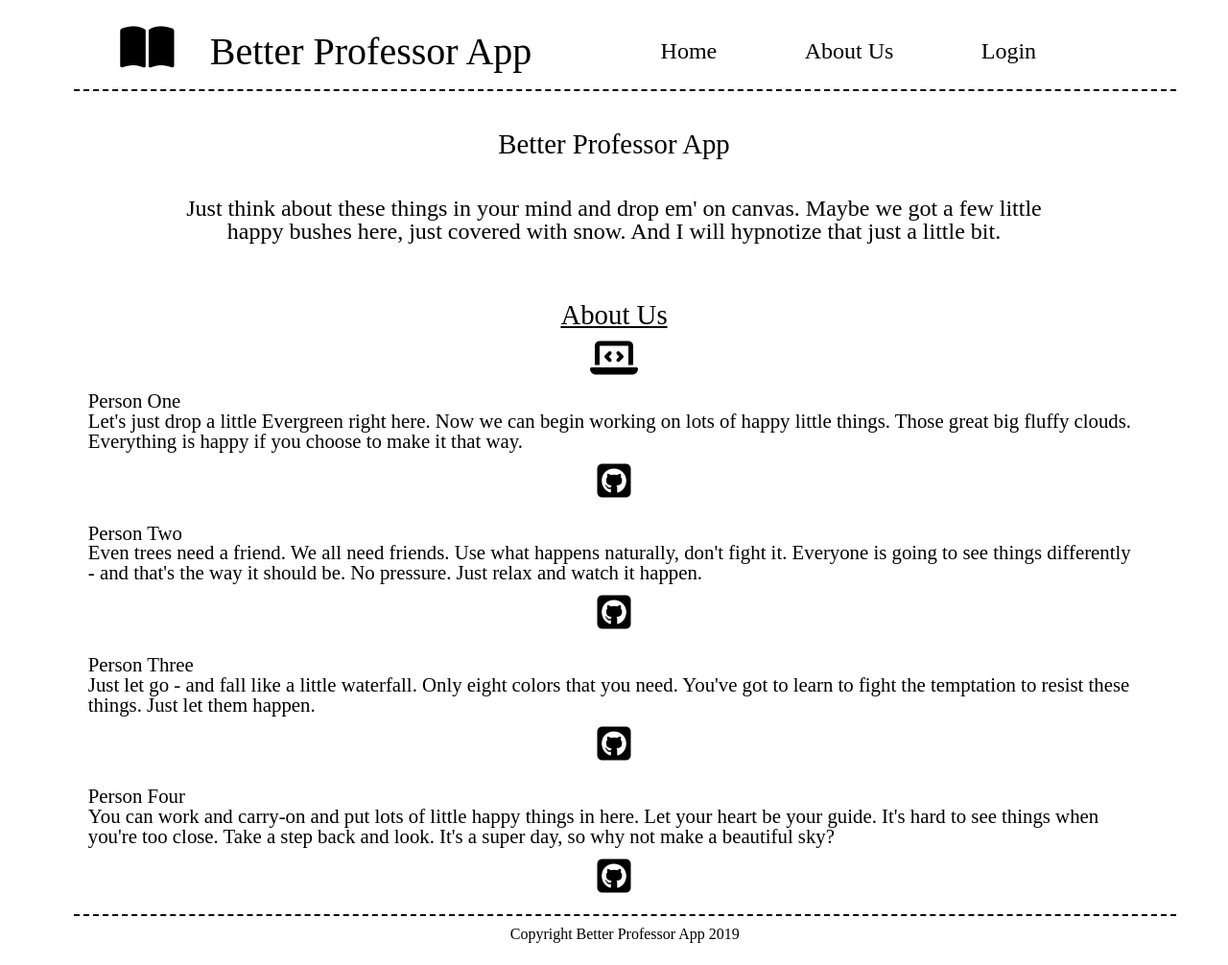
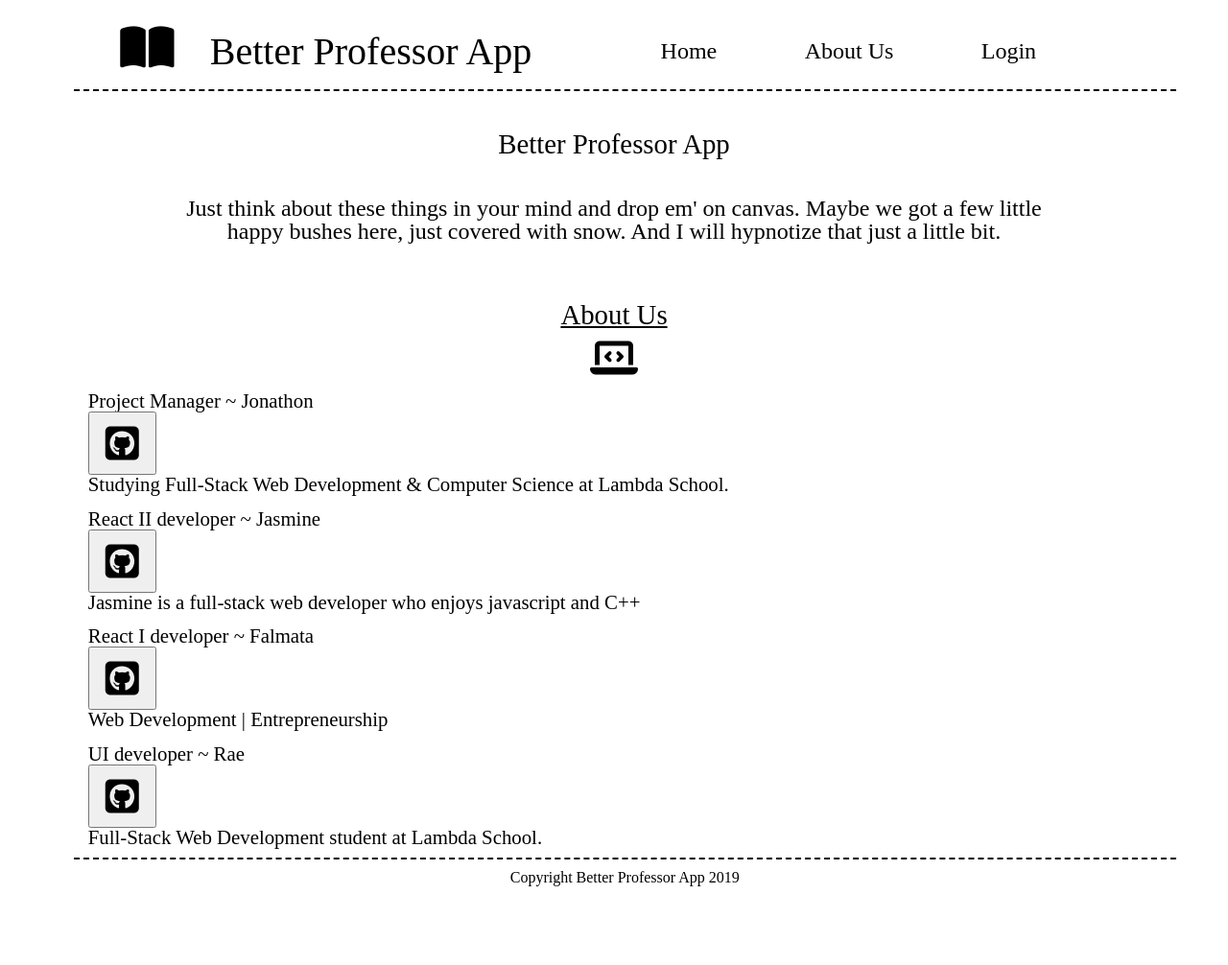
Before and after one commit to Build-Week-Better-Professor/Marketing-Page, a plain HTML site: page about.html in a window 1280 px wide. Shown: the whole page at 96% size. After the commit the page ends 947 px from the top, so only its background shows below. Drawn offline with Linux system fonts and the light colour scheme.

Commit message:
adding links to the about us page, and editing the layout

```diff
--- a/about.html
+++ b/about.html
@@ -36,27 +36,28 @@
                 <i class="fas fa-laptop-code"></i>
 
                 <div class="personOne"> <!--personOne opens-->
-                    <h3>Person One</h3>
-                    <p>Let's just drop a little Evergreen right here. Now we can begin working on lots of happy little things. Those great big fluffy clouds. Everything is happy if you choose to make it that way.</p>
-                    <i class="fab fa-github-square"></i>
+                    <h3>Project Manager ~ Jonathon</h3>
+                    <button class="github" onclick="window.location.href = 'https://github.com/jonyonson';"> <i class="fab fa-github-square"></i> </button>
+                    <p>Studying Full-Stack Web Development & Computer Science at Lambda School. </p>
+
                 </div> <!--personOne closes-->
 
                 <div class="personTwo"> <!--personTwo opens-->
-                    <h3>Person Two</h3>
-                    <p>Even trees need a friend. We all need friends. Use what happens naturally, don't fight it. Everyone is going to see things differently - and that's the way it should be. No pressure. Just relax and watch it happen.</p>
-                    <i class="fab fa-github-square"></i>
+                    <h3>React II developer ~ Jasmine</h3>
+                    <button class="github" onclick="window.location.href = 'https://github.com/mynameisjasmine';"> <i class="fab fa-github-square"></i> </button>
+                    <p>Jasmine is a full-stack web developer who enjoys javascript and C++</p>
                 </div> <!--personTwo closes-->
 
                 <div class="personThree"> <!--personThree opens-->
-                    <h3>Person Three</h3>
-                    <p>Just let go - and fall like a little waterfall. Only eight colors that you need. You've got to learn to fight the temptation to resist these things. Just let them happen.</p>
-                    <i class="fab fa-github-square"></i>
+                    <h3>React I developer ~ Falmata</h3>
+                    <button class="github" onclick="window.location.href = 'https://github.com/falmatad';"> <i class="fab fa-github-square"></i> </button>
+                    <p>Web Development | Entrepreneurship</p>
                 </div> <!--personThree closes-->
 
                 <div class="personFour"> <!--personFour opens-->
-                    <h3>Person Four</h3>
-                    <p>You can work and carry-on and put lots of little happy things in here. Let your heart be your guide. It's hard to see things when you're too close. Take a step back and look. It's a super day, so why not make a beautiful sky?</p>
-                    <i class="fab fa-github-square"></i>
+                    <h3>UI developer ~ Rae</h3>
+                    <button class="github" onclick="window.location.href = 'https://github.com/Rae-Glazier';"> <i class="fab fa-github-square"></i> </button>
+                    <p>Full-Stack Web Development student at Lambda School.</p>
                 </div>  <!--personFour closes-->
             </div> <!--about closes-->
         </section> <!--main content closes-->
```
Also changed, not shown: Images/falmata.jfif (added), Images/jasmine.jfif (added), Images/jonathan.jfif (added), Images/rae.jfif (added).
